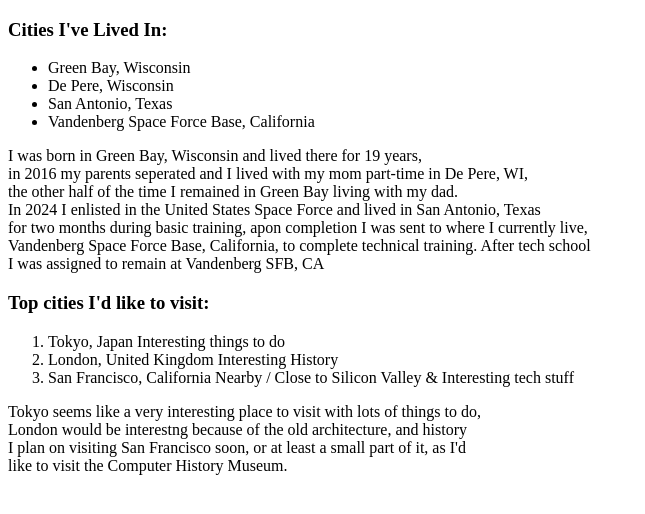
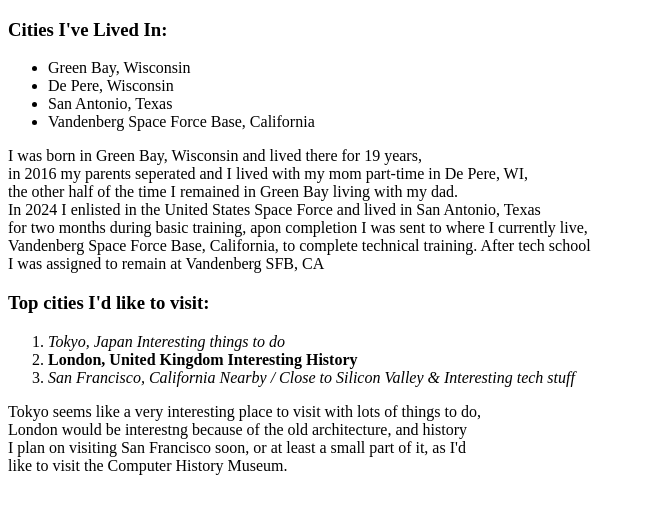
Before and after one commit to NoofleBot/html-exercise, a plain HTML site: page index.html in a window 1280 px wide. Shown: the whole page, without its empty margins (0-645 px from the left). Drawn offline with Linux system fonts and the light colour scheme.

Commit message:
Added emphasis to line items 1 & 3, Added strength to line 2 for the top cities I'd like to visit description

```diff
--- a/index.html
+++ b/index.html
@@ -24,9 +24,9 @@
 
     <h3>Top cities I'd like to visit:</h3>
     <ol>
-      <li>Tokyo, Japan <span>Interesting things to do</span></li>
-      <li>London, United Kingdom <span>Interesting History</span></li>
-      <li>San Francisco, California <span>Nearby / Close to Silicon Valley & Interesting tech stuff</span></li>
+      <li><em>Tokyo, Japan <span>Interesting things to do</span></em></li>
+      <li><strong>London, United Kingdom <span>Interesting History</span></strong></li>
+      <li><em>San Francisco, California <span>Nearby / Close to Silicon Valley & Interesting tech stuff</span></em></li>
     </ol>
     <p>Tokyo seems like a very interesting place to visit with lots of things to do,
     <br> London would be interestng because of the old architecture, and history
```
